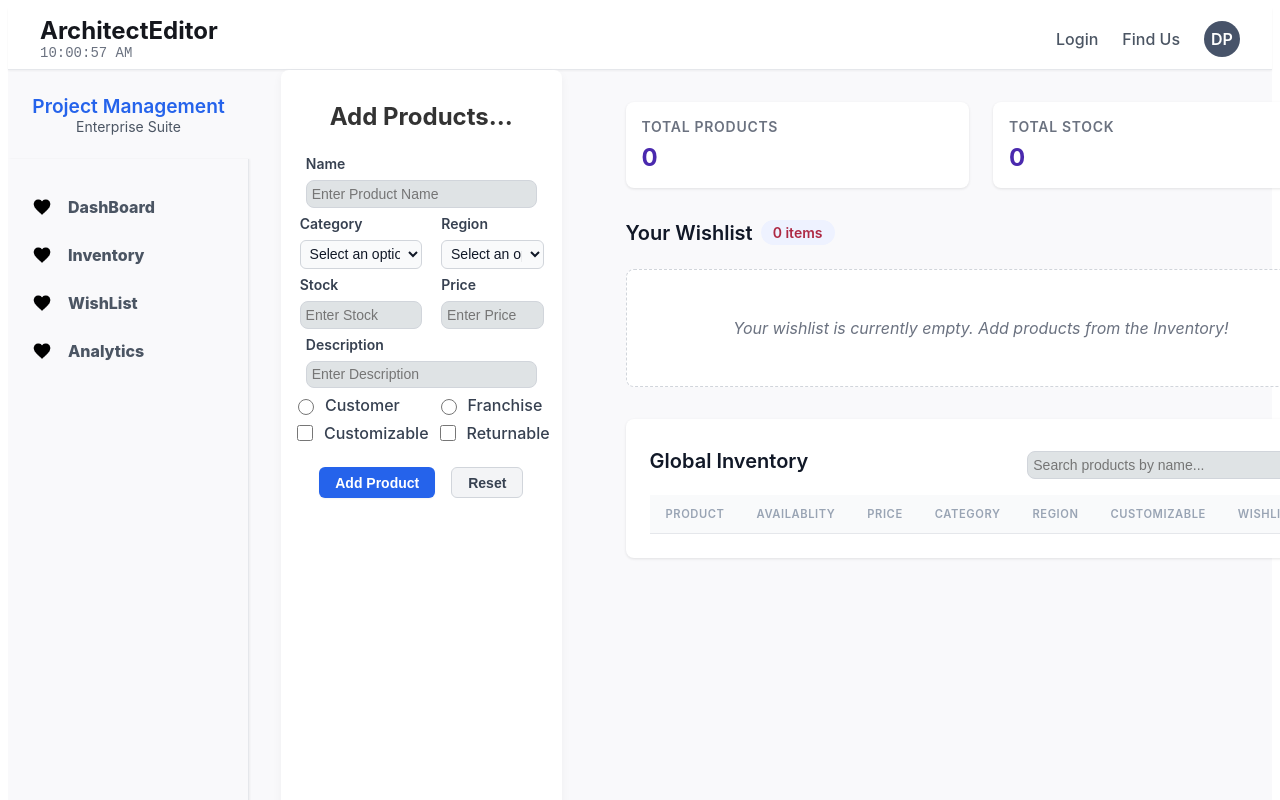
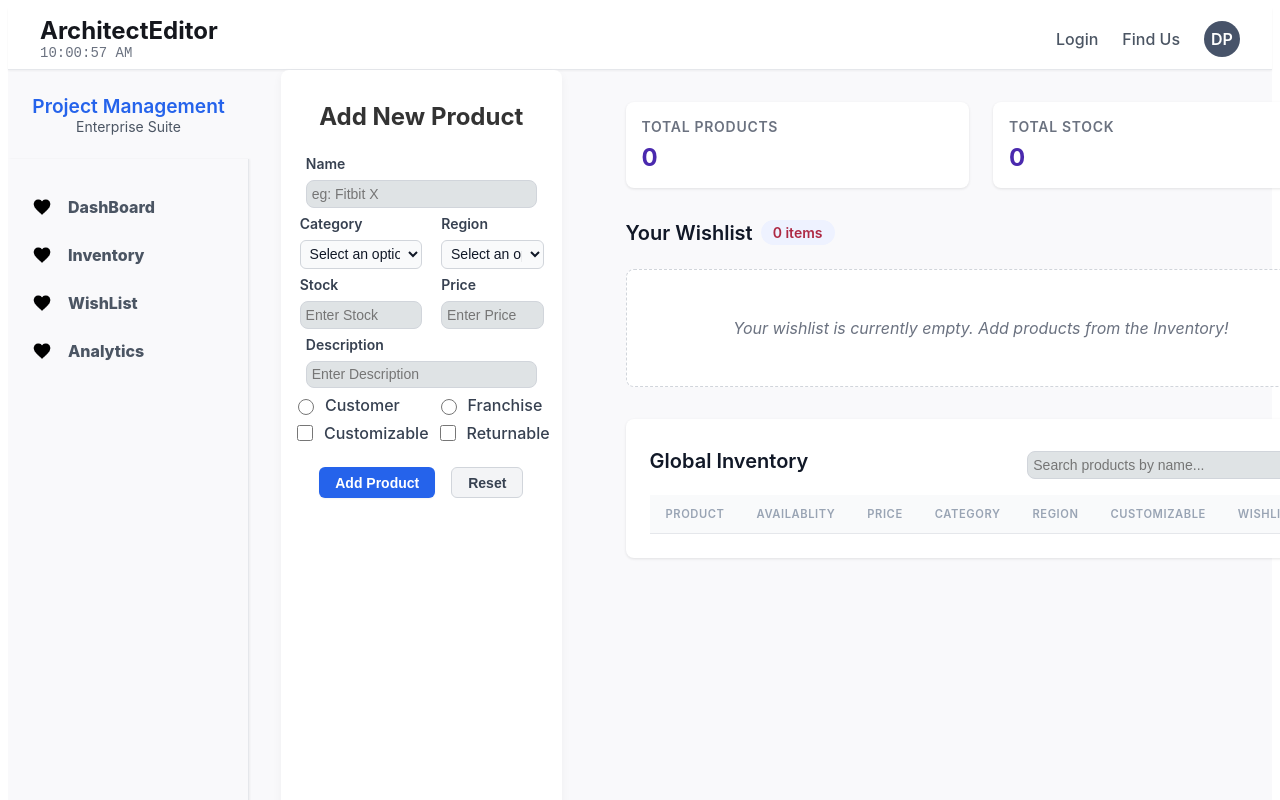
Before and after one commit to RxDB/intern_website, a React (Vite) app: page / in a window 1280 px wide. Shown: the top 800 px of the page. Built offline with nearby package versions, Linux system fonts and the light colour scheme.

Commit message:
Change Placeholder for Product Name

```diff
--- a/src/components/ProductForm.jsx
+++ b/src/components/ProductForm.jsx
@@ -44,7 +44,7 @@ const ProductForm = ({ products, setProducts }) => {
 
     return (
         <div className={styles.formContainer}>
-            <h2 className={styles.title}>Add Products...</h2>
+            <h2 className={styles.title}>Add New Product</h2>
             <form onSubmit={handleSubmit} className={styles.form}>
                 <div className={styles.fullWidth}>
                     <TextInput
@@ -53,7 +53,7 @@ const ProductForm = ({ products, setProducts }) => {
                         name="name"
                         value={form.name}
                         onChange={handleChange}
-                        placeholder="Enter Product Name"
+                        placeholder="eg: Fitbit X"
                     />
                 </div>
                 <Dropdown
```
